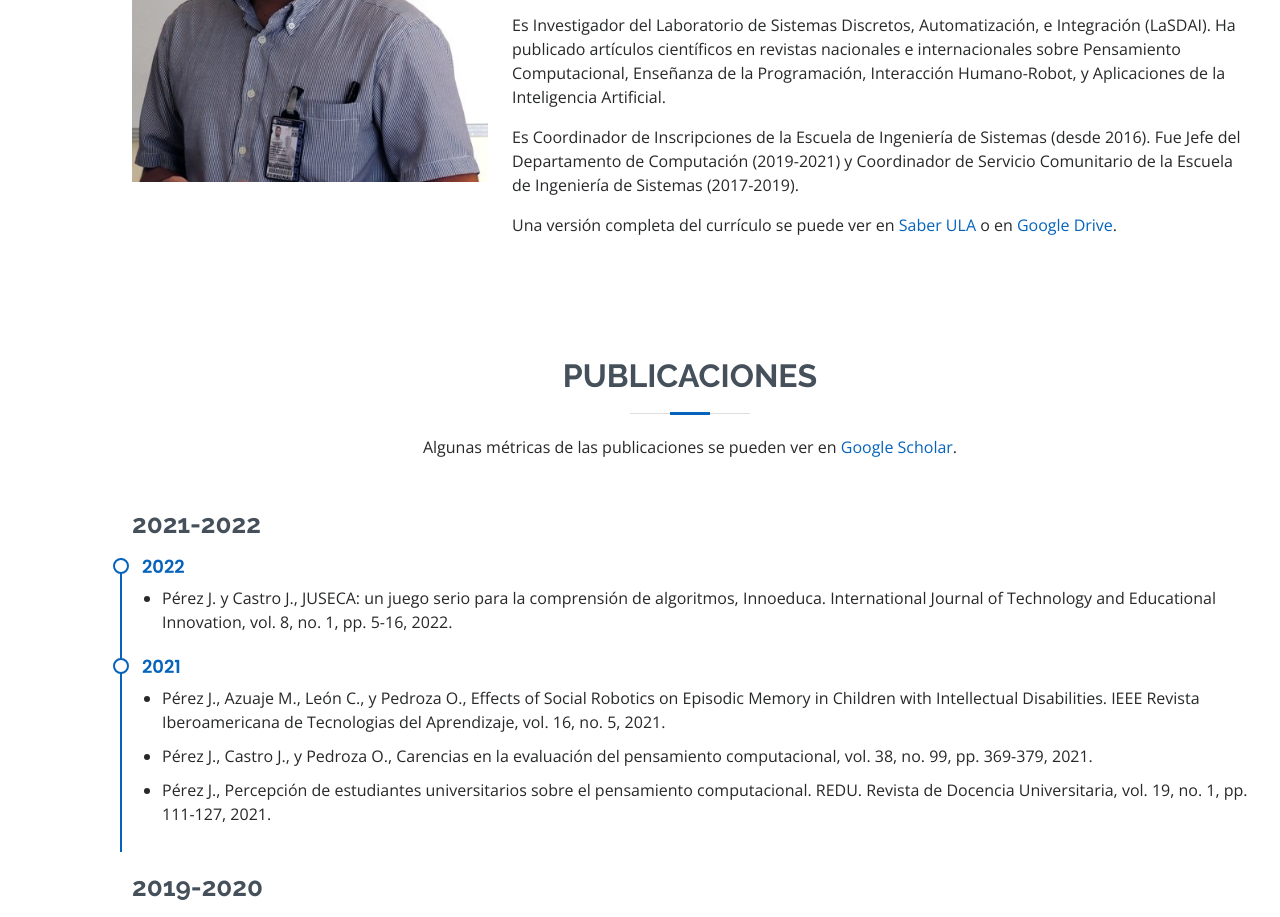
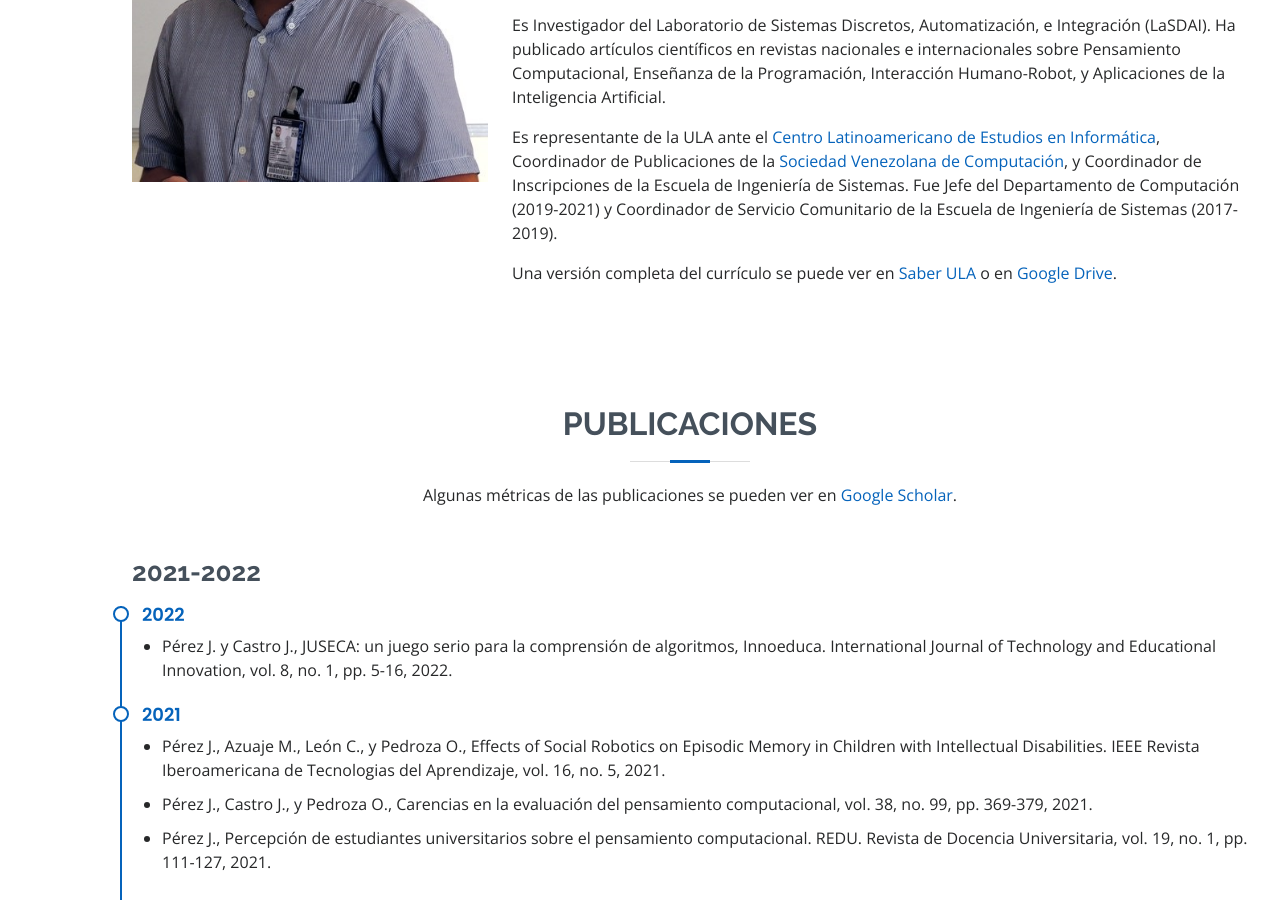
Before and after one commit to jesuspangulo/jesuspangulo.github.io, a plain HTML site: page index.html in a window 1280 px wide. Shown: the part 1171-2088 px from the top of the page. Drawn offline with nearby package versions, Linux system fonts and the light colour scheme.

Commit message:
Add administratives roles

```diff
--- a/index.html
+++ b/index.html
@@ -87,7 +87,7 @@
             <p>
               Es Investigador del Laboratorio de Sistemas Discretos, Automatización, e Integración (LaSDAI). Ha publicado artículos científicos en revistas nacionales e internacionales sobre Pensamiento Computacional, Enseñanza de la Programación, Interacción Humano-Robot, y Aplicaciones de la Inteligencia Artificial.</p>
             <p>
-              Es Coordinador de Inscripciones de la Escuela de Ingeniería de Sistemas (desde 2016). Fue Jefe del Departamento de Computación (2019-2021) y Coordinador de Servicio Comunitario de la Escuela de Ingeniería de Sistemas (2017-2019).</p>
+              Es representante de la ULA ante el <a href="https://clei.org/site/instituciones-miembro/">Centro Latinoamericano de Estudios en Informática</a>, Coordinador de Publicaciones de la <a href="https://svc.net.ve/directorio-2022-2024/">Sociedad Venezolana de Computación</a>, y Coordinador de Inscripciones de la Escuela de Ingeniería de Sistemas. Fue Jefe del Departamento de Computación (2019-2021) y Coordinador de Servicio Comunitario de la Escuela de Ingeniería de Sistemas (2017-2019).</p>
             <p>
               Una versión completa del currículo se puede ver en <a href="http://www.saber.ula.ve/handle/123456789/43163">Saber ULA</a> o en <a href="https://drive.google.com/file/d/1dqEUh5ifIu9M2_0OZcOzUHWVxTxo20NK/view?usp=sharing">Google Drive</a>.</p>
             </div>
```
